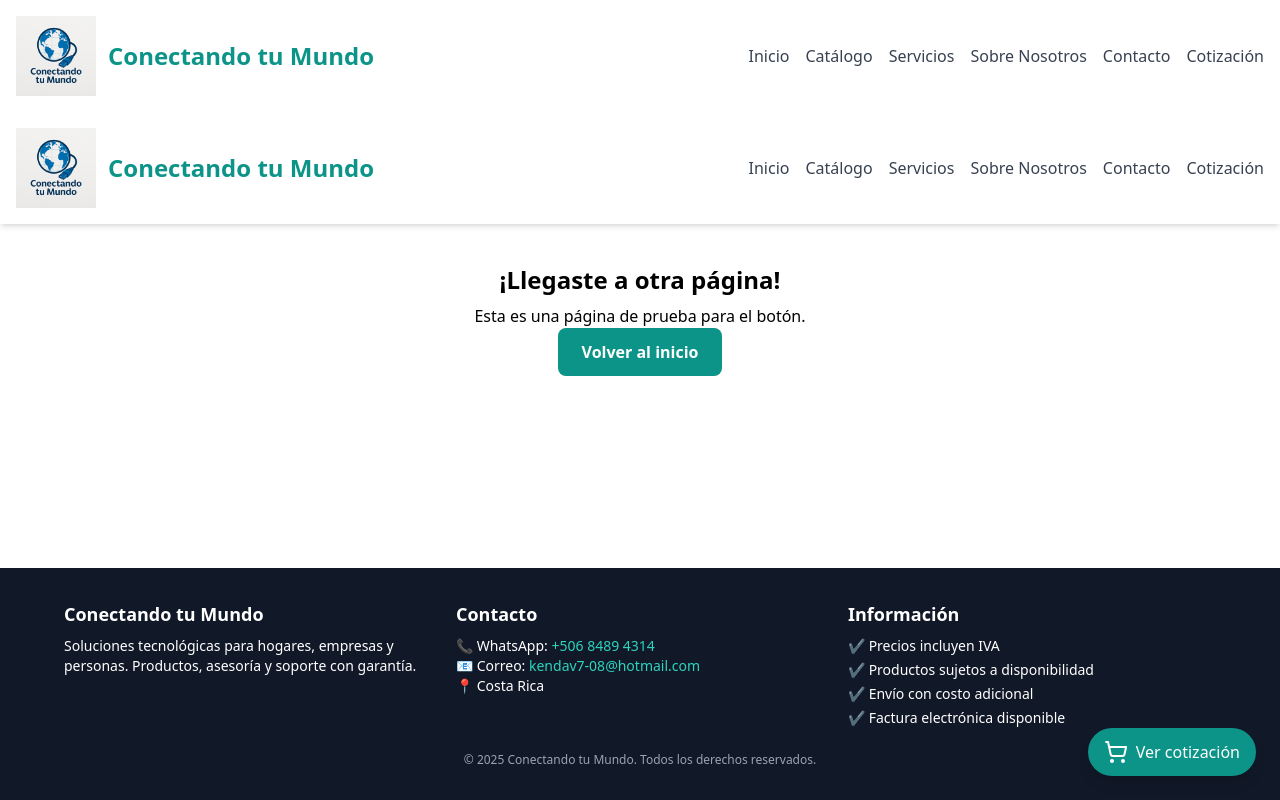
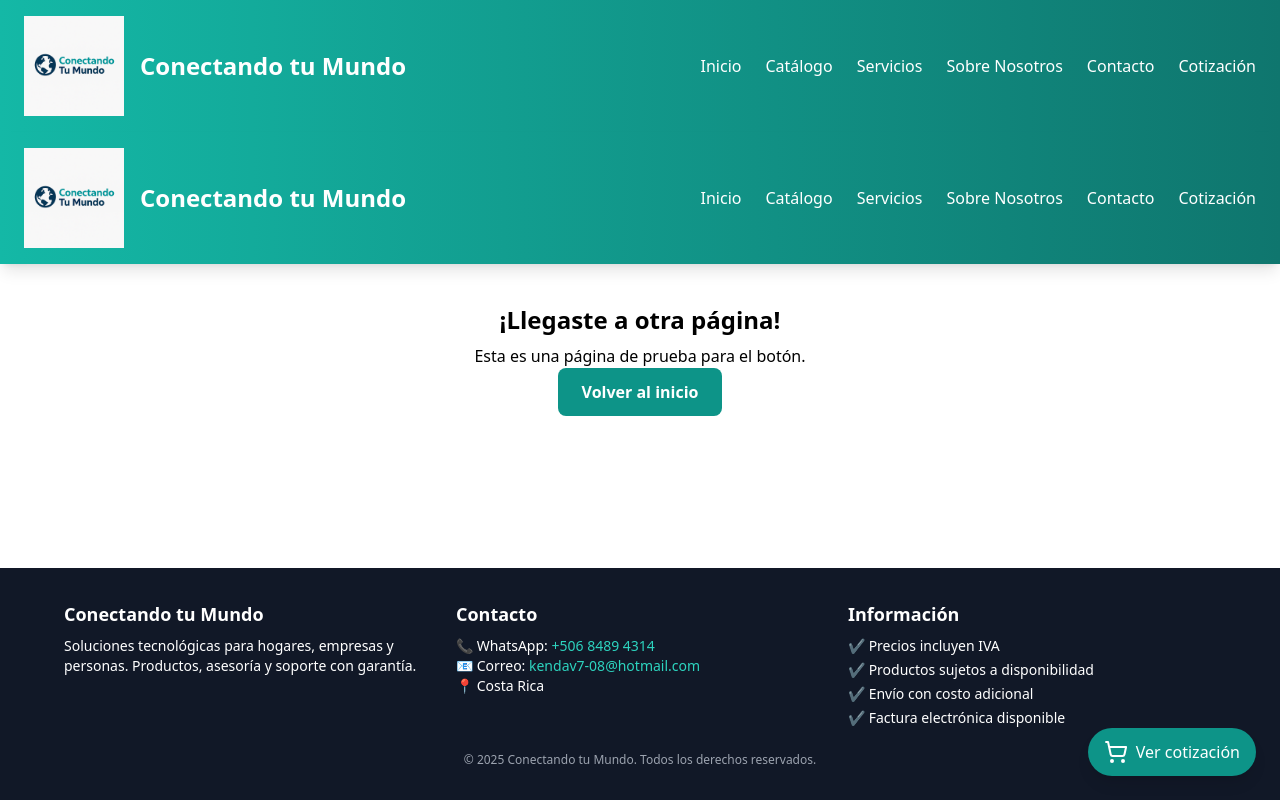
Before and after one commit to kennethdevel/conectandotumundo, a Next.js app: page /otra-pagina in a window 1280 px wide. Built offline with nearby package versions, Linux system fonts and the light colour scheme.

Commit message:
agrega productos

```diff
--- a/components/Navbar.js
+++ b/components/Navbar.js
@@ -1,65 +1,24 @@
+import Image from 'next/image';
 import Link from 'next/link';
-import Image from 'next/image';
-import Logo from '../public/logo-conectando.jpg'; // Asegúrate de que la ruta del logo sea correcta
+import logo from '../public/logoMejorado.png';
 
 export default function Navbar() {
   return (
-    <nav className="bg-white shadow-md">
-      <div className="max-w-7xl mx-auto px-4 py-4 flex items-center justify-between">
-        {/* Logo y Nombre de la Empresa */}
-        <div className="flex items-center">
-          <Link href="/">
-            <Image
-              src={Logo}
-              alt="Logo Conectando tu Mundo"
-              width={80}
-              height={50}
-              className="mr-3"
-            />
-          </Link>
-          <Link href="/" className="text-2xl font-bold text-teal-600">
-            Conectando tu Mundo
-          </Link>
+    <nav className="bg-gradient-to-r from-teal-500 to-teal-700 shadow-lg py-4">
+      <div className="max-w-7xl mx-auto px-6 flex items-center justify-between">
+        {/* Logo */}
+        <div className="flex items-center space-x-4">
+          <Image src={logo} alt="Logo" width={100} height={100} />
+          <span className="text-white text-2xl font-semibold">Conectando tu Mundo</span>
         </div>
-
-        {/* Menú de navegación */}
-        <div className="space-x-4">
-          <Link
-            href="/"
-            className="text-md font-medium text-gray-700 hover:text-teal-600"
-          >
-            Inicio
-          </Link>
-          <Link
-            href="/catalogo"
-            className="text-md font-medium text-gray-700 hover:text-teal-600"
-          >
-            Catálogo
-          </Link>
-          <Link
-            href="/servicios"
-            className="text-md font-medium text-gray-700 hover:text-teal-600"
-          >
-            Servicios
-          </Link>
-          <Link
-            href="/sobre-nosotros"
-            className="text-md font-medium text-gray-700 hover:text-teal-600"
-          >
-            Sobre Nosotros
-          </Link>
-          <Link
-            href="/contacto"
-            className="text-md font-medium text-gray-700 hover:text-teal-600"
-          >
-            Contacto
-          </Link>
-          <Link
-            href="/cotizacion"
-            className="text-md font-medium text-gray-700 hover:text-teal-600"
-          >
-            Cotización
-          </Link>
+        {/* Navbar Links */}
+        <div className="hidden md:flex space-x-6">
+          <Link href="/" className="text-white hover:text-teal-200 transition duration-300">Inicio</Link>
+          <Link href="/catalogo" className="text-white hover:text-teal-200 transition duration-300">Catálogo</Link>
+          <Link href="/servicios" className="text-white hover:text-teal-200 transition duration-300">Servicios</Link>
+          <Link href="/sobre-nosotros" className="text-white hover:text-teal-200 transition duration-300">Sobre Nosotros</Link>
+          <Link href="/contacto" className="text-white hover:text-teal-200 transition duration-300">Contacto</Link>
+          <Link href="/cotizacion" className="text-white hover:text-teal-200 transition duration-300">Cotización</Link>
         </div>
       </div>
     </nav>
```
Also changed, not shown: data/productos.json (+8 -1 lines), public/Moffice365Familiar.jpg (added), public/logoMejorado.png (added).
